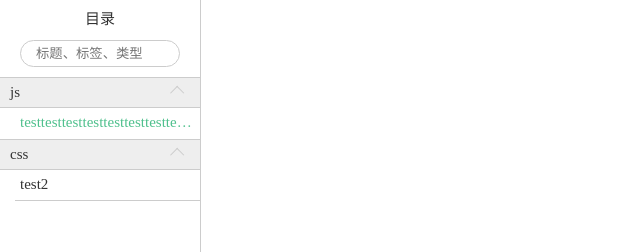
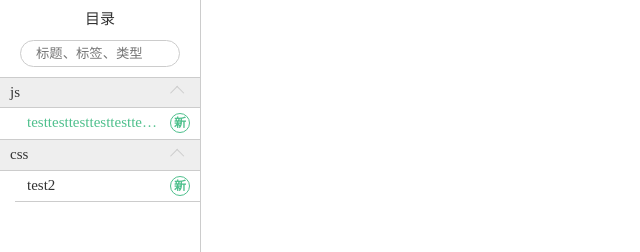
Before and after one commit to Allen3039/hz9527.github.io, a Vue app in the folder app/: page /#/1522841958045 in a window 1280 px wide. Before the commit this address led to /#/1522486269000. Shown: the top 252 px of the page, without its empty margins (0-640 px from the left). Built offline with nearby package versions, Linux system fonts and the light colour scheme.

Commit message:
:sparkles: time

```diff
--- a/app/src/components/menu.vue
+++ b/app/src/components/menu.vue
@@ -6,9 +6,10 @@
       <div class="item" v-for='(item, ind) in menu' :key='item.key'>
         <div :class="['item-type', item.unwind ? 'item-type-up' : '']" :data-ind='ind'>{{item.key}}</div>
         <div class="item-con" v-show='item.unwind'>
-          <div :class="['item-tit ellipsis', curItem === '/' + info.time ? 'item-cur' : '']"
+          <div :class="['item-tit', curItem === '/' + info.time ? 'item-cur' : '']"
             v-for='info in item.list' :key='info.time' :data-time="info.time">
-            {{info.title}}
+            <span class='item-name ellipsis' :data-time="info.time">{{info.title}}</span>
+            <b class='item-tag' :data-time="info.time" v-show='now - info.time < 1000 * 3600 * 24 * 3'>新</b>
           </div>
         </div>
       </div>
@@ -27,6 +28,7 @@ const MenuDefault = '其他'
 export default {
   data () {
     return {
+      now: Date.now(),
       menu: this.initMenu(),
       curItem: ''
     }
@@ -143,13 +145,29 @@ export default {
       }
     }
     .item-tit {
-      box-sizing: border-box;
-      padding: 5px;
+      display: flex;
+      padding: 5px 10px 5px 0;
       margin-left: 15px;
       border-bottom: 1px solid $border-c;
       &:last-child {border-bottom-color: transparent;}
       &:hover {
-        border-left: 2px solid $theme-c;
+        .item-name {border-left-color: $theme-c;}
+      }
+      .item-name {
+        padding:0 10px;
+        flex-grow: 1;
+        border-left: 2px solid transparent;
+      }
+      .item-tag {
+        flex-shrink: 0;
+        width: 18px;
+        height: 18px;
+        font-size: 12px;
+        text-align: center;
+        line-height: 18px;
+        border: 1px solid $theme-c;
+        border-radius: 50%;
+        color: $theme-c;
       }
     }
     .item-cur {
--- a/app/src/main.js
+++ b/app/src/main.js
@@ -6,6 +6,11 @@ import router from './router'
 
 Vue.config.productionTip = false
 
+Vue.filter('formatTime', v => {
+  let time = new Date(v)
+  return `${time.getFullYear()}-${time.getMonth() + 1}-${time.getDate()} ${time.getHours()}:${time.getMinutes()}`
+})
+
 /* eslint-disable no-new */
 new Vue({
   el: '#app',
--- a/app/src/pages/test.md
+++ b/app/src/pages/test.md
@@ -1,4 +1,5 @@
 ## testtesttesttesttesttesttesttesttesttesttest
+<b class='update-time'>{{1522841958045 | formatTime}}</b>
 <b class='type'>js</b>
 <b class='kw'>123</b>
 
@@ -45,5 +46,3 @@ aa  ss
 aa  ss
 aa  ss
 aa  ss
-aa  ss
-aa
--- a/app/src/pages/test2.md
+++ b/app/src/pages/test2.md
@@ -1,3 +1,4 @@
 ## test2
+<b class='update-time'>{{1522842447372 | formatTime}}</b>
 <b class='type'>css</b>
 <b class='kw'>321</b>
--- a/app/src/router/config.js
+++ b/app/src/router/config.js
@@ -1 +1 @@
-export default [{"title":"testtesttesttesttesttesttesttesttesttesttest","type":"js","tips":["123"],"time":1522486269000,"file":"test.md"},{"title":"test2","type":"css","tips":["321"],"time":1522680374000,"file":"test2.md"}]
+export default [{"title":"testtesttesttesttesttesttesttesttesttesttest","type":"js","tips":["123"],"time":1522841958045,"file":"test.md"},{"title":"test2","type":"css","tips":["321"],"time":1522842447372,"file":"test2.md"}]
--- a/app/src/styles/common.scss
+++ b/app/src/styles/common.scss
@@ -25,12 +25,16 @@ html, body {
     padding: 10px;
     background: $bg-c;
   }
-  .type {
+  .update-time, .type {
+    margin-right: 10px;
     color: $light-c;
     &:before {
-      content: '文章类型：';
+      content: '更新时间：';
       color: $main-c;
     }
+  }
+  .type:before {
+    content: '文章类型：';
   }
   .kw {
     display: inline-block;
```
Also changed, not shown: app/build/generator.js, app/build/test.js (added).
